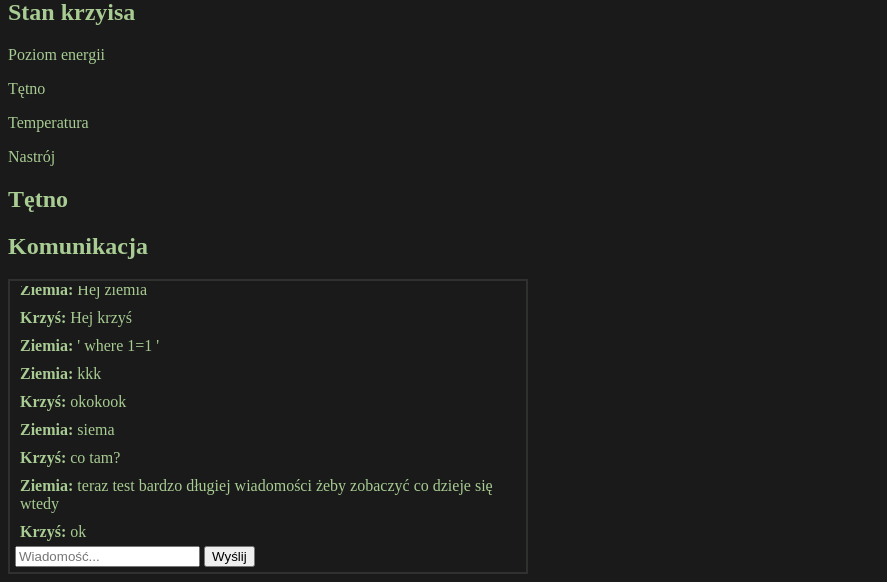
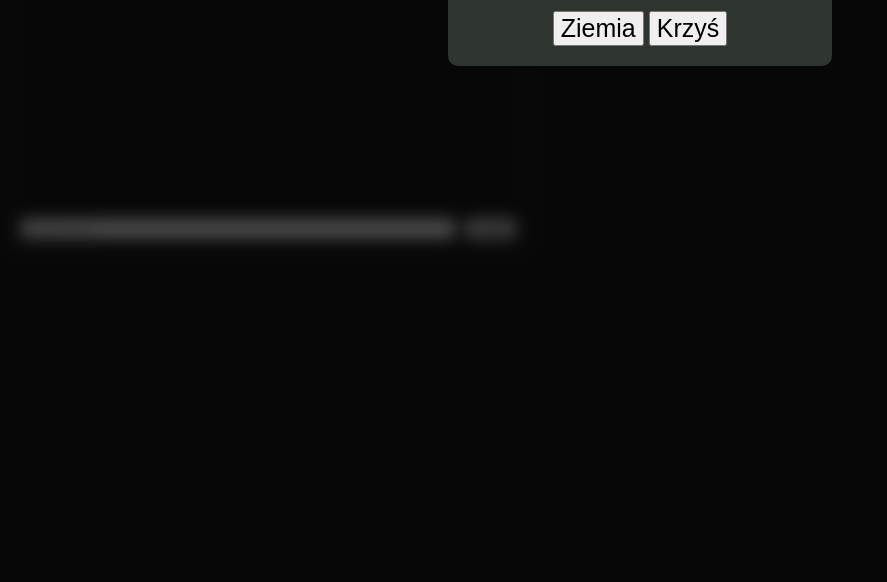
Before and after one commit to mikod4/Rekrutacja_PWr_in_Space, a Flask app: page / in a window 1280 px wide. Shown: the part 413-995 px from the top of the page, without its empty margins (0-887 px from the left). After the commit the page ends 659 px from the top, so only its background shows below. Run offline with Flask 3, Linux system fonts and the light colour scheme; data comes from the database, SQL or seed files in the repository; both versions use the stored data as it was after the commit; some libraries are stand-ins or nearby versions.

Commit message:
WIP
- switch to socket for communication
- login overaly
-

```diff
--- a/zadanie_3/app.py
+++ b/zadanie_3/app.py
@@ -1,14 +1,14 @@
-from flask import Flask, render_template, request, jsonify
-from markupsafe import escape
+from flask import Flask, render_template, jsonify
+from flask_socketio import SocketIO, join_room
 import database
-import random
 
 app = Flask(__name__)
+socketio = SocketIO(app)
 database.databse_init()
 
 
-@app.route("/api/history", methods=["GET"])
-def get_history():
+@app.route("/history", methods=["GET"])
+def get_recent_history():
     rows = database.get_recent_messages(10)
 
     messages = []
@@ -23,29 +23,37 @@ def get_history():
     return jsonify(messages)
 
 
-@app.route("/api/message", methods=["POST"])
-def send_message():
-    data = request.get_json()
-    message = data["content"]
+@socketio.on("send_message")
+def handle_send_message(data):
+    content = data["content"]
+    sender = data["sender"]
+    receiver = data["receiver"]
 
-    if message:
-        database.add_message("Ziemia", "Krzyś", message)
+    if content and sender and receiver:
+        msg_id = database.add_message(sender, receiver, content)
 
-        responses = [
-            "Krzysiu czuje się świetnie!",
-            "Tętno w normie, misja trwa.",
-            "Git"
-        ]
+        broadcast_data = {
+            "id": msg_id,
+            "sender": sender,
+            "content": content
+        }
 
-        random_resp = random.choice(responses)
+        socketio.emit("new_message", broadcast_data, to=receiver)
+        socketio.emit("new_message", broadcast_data, to=sender)
 
-        database.add_message("Krzyś", "Ziemia", random_resp)
 
-        return jsonify({"status": "sukces"}), 200
+@socketio.on('join')
+def handle_join(data):
+    user = data.get('user')
 
-    return jsonify({"status": "error: no text"}), 400
+    if user:
+        join_room(user)
 
 
 @app.route("/")
 def index():
     return render_template("index.html")
+
+
+if __name__ == "__main__":
+    socketio.run(app, debug=True, host='127.0.0.1', port='5001')
--- a/zadanie_3/database.py
+++ b/zadanie_3/database.py
@@ -19,13 +19,15 @@ def databse_init():
 
 def add_message(sender: str, receiver: str, message: str):
     conn = get_database_connection()
-    conn.execute(
+    cursor = conn.execute(
         'INSERT INTO chat_history (sender, receiver, content) VALUES (?, ?, ?)', (
             sender, receiver, message)
     )
 
     conn.commit()
     conn.close()
+
+    return cursor.lastrowid
 
 
 def get_recent_messages(n: int):
@@ -34,7 +36,7 @@ def get_recent_messages(n: int):
 
     conn = get_database_connection()
     cursor = conn.execute(
-        'SELECT * FROM chat_history ORDER BY created_at DESC LIMIT (?)', (n,)
+        'SELECT * FROM chat_history ORDER BY id DESC LIMIT (?)', (n,)
     )
 
     data = cursor.fetchall()
--- a/zadanie_3/static/style.css
+++ b/zadanie_3/static/style.css
@@ -3,6 +3,33 @@ body {
     flex-direction: column;
     background-color: #191a19;
     color: rgb(168, 204, 147);
+    font-family: 'Orbitron', monospace;
+}
+
+.modal-overlay {
+    position: fixed;
+    top: 0px;
+    left: 0px;
+    width: 100%;
+    height: 100%;
+    background-color: rgba(0, 0, 0, 0.7);
+    backdrop-filter: blur(8px);
+    display: flex;
+    justify-content: center;
+    align-items: center;
+    z-index: 9999;
+}
+
+.modal-content {
+    background-color: #2e342e;
+    text-align: center;
+    border-radius: 10px;
+    padding: 20px;
+    font-size: 120%;
+}
+
+.user-select-btn {
+    font-size: 130%;
 }
 
 header {
@@ -22,6 +49,7 @@ header {
 #chat-history {
     flex-grow: 1;
     padding: 5px;
+    padding-right: 20px;
     overflow-y: auto;
     display: flex;
     flex-direction: column;
@@ -31,5 +59,34 @@ header {
 }
 
 #msg-form {
+    display: flex;
+    flex-direction: row;
+    padding: 5px;
+    gap: 10px;
+}
+
+#msg-input {
     flex-grow: 1;
 }
+
+.msg-sent {
+    align-self: flex-end;
+    min-width: 60%;
+    max-width: 60%;
+    background-color: royalblue;
+    border-radius: 10px;
+    padding: 4px;
+}
+
+.msg-received {
+    align-self: flex-start;
+    min-width: 60%;
+    max-width: 60%;
+    background-color: grey;
+    border-radius: 10px;
+    padding: 4px;
+}
+
+#msg-form {
+    flex-grow: 1;
+}
--- a/zadanie_3/templates/index.html
+++ b/zadanie_3/templates/index.html
@@ -4,23 +4,31 @@
 <head>
     <meta charset="UTF-8">
     <meta name="viewport" content="width=device-width, initial-scale=1.0">
+
+    <link rel="preconnect" href="https://fonts.googleapis.com">
+    <link rel="preconnect" href="https://fonts.gstatic.com" crossorigin>
+    <link href="https://fonts.googleapis.com/css2?family=Orbitron:wght@400..900&display=swap" rel="stylesheet">
+
     <link rel="stylesheet" href="{{ url_for('static', filename='style.css') }}">
     <title>Document</title>
 </head>
 
 <body>
+    <div id="login-modal" class="modal-overlay">
+        <div class="modal-content">
+            <h2>Wybierz użytkownika</h2>
+            <button onclick="selectUser('Ziemia')" class="user-select-btn">Ziemia</button>
+            <button onclick="selectUser('Krzyś')" class="user-select-btn">Krzyś</button>
+        </div>
+    </div>
+
     <header>
-        <div id="header-content">
-            <a href="/">
-                <img src="{{ url_for('static', filename='img/pwr-in-space-small.jpg') }}" alt="Logo">
-            </a>
-            <h1>Komunikacja</h1>
-        </div>
+        <h1>Centrum monitoringu Krzysia</h1>
     </header>
 
     <main>
         <section id="status-data">
-            <h2>Stan krzyisa</h2>
+            <h2>Stan Krzysia</h2>
 
             <p>Poziom energii</p>
             <p>Tętno</p>
@@ -33,8 +41,6 @@
         </section>
 
         <section id="communication">
-            <h2>Komunikacja</h2>
-
             <div id="chat-container">
                 <div id="chat-history">
                 </div>
@@ -51,6 +57,7 @@
 
     </footer>
 
+    <script src="https://cdnjs.cloudflare.com/ajax/libs/socket.io/4.7.2/socket.io.min.js"></script>
     <script src="{{ url_for('static', filename='script.js') }}"></script>
 </body>
 
```
Also changed, not shown: zadanie_3/static/script.js (+39 -22 lines), zadanie_3/database.db.
